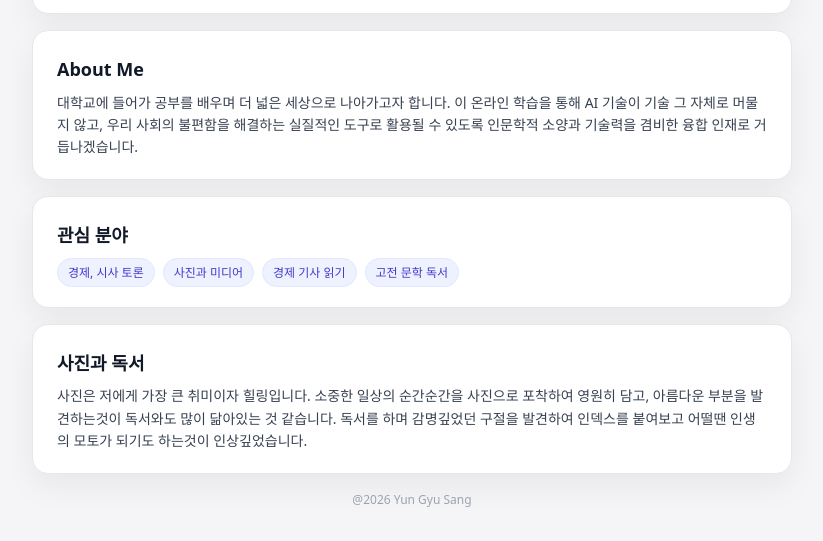
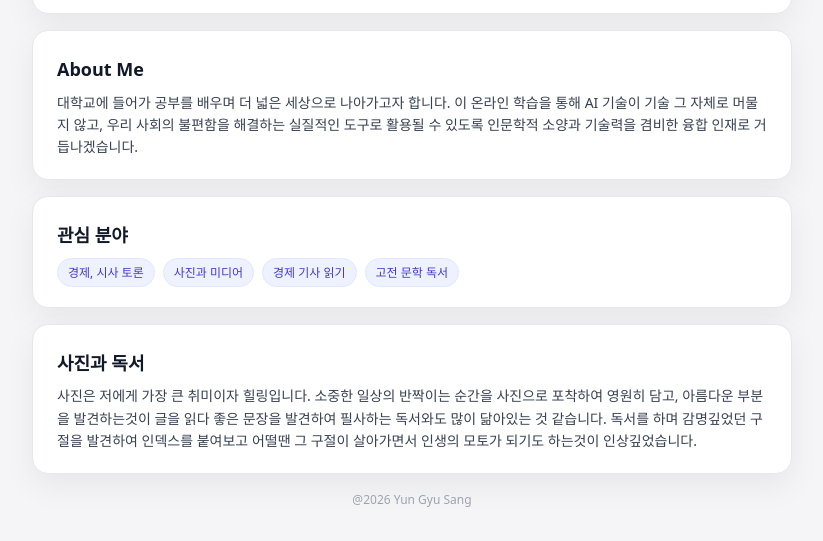
Before and after one commit to gyusang737/mysite, a plain HTML site: page index.html in a window 1280 px wide. Shown: the part 379-920 px from the top of the page, without its empty margins (228-1051 px from the left). Drawn offline with Linux system fonts and the light colour scheme.

Commit message:
Update index.html

```diff
--- a/index.html
+++ b/index.html
@@ -72,10 +72,10 @@
                 <h3>사진과 독서</h3>
                 <p>
                     사진은 저에게 가장 큰 취미이자 힐링입니다.
-                    소중한 일상의 순간순간을 사진으로 포착하여 영원히 담고,
-                    아름다운 부분을 발견하는것이 독서와도 많이 닮아있는 것 같습니다.
-                    독서를 하며 감명깊었던 구절을 발견하여 인덱스를 붙여보고
-                    어떨땐 인생의 모토가 되기도 하는것이 인상깊었습니다.
+                    소중한 일상의 반짝이는 순간을 사진으로 포착하여 영원히 담고,
+                    아름다운 부분을 발견하는것이 글을 읽다 좋은 문장을 발견하여 필사하는
+                    독서와도 많이 닮아있는 것 같습니다. 독서를 하며 감명깊었던 구절을 발견하여 인덱스를 붙여보고
+                    어떨땐 그 구절이 살아가면서 인생의 모토가 되기도 하는것이 인상깊었습니다.
 
                 </p>
             </section>
```
